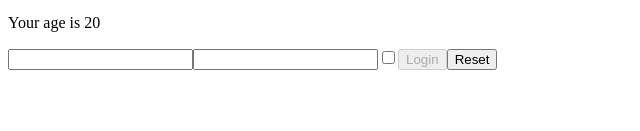
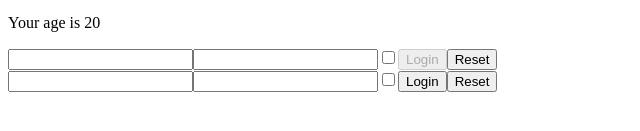
Before and after one commit to RobiChiri/React, a React (Vite) app in the folder vite-project/: page / in a window 1280 px wide. Shown: the part 383-514 px from the top of the page, without its empty margins (0-640 px from the left). Built offline with nearby package versions, Linux system fonts and the light colour scheme.

Commit message:
esercizio-21

```diff
--- a/vite-project/src/App.jsx
+++ b/vite-project/src/App.jsx
@@ -6,6 +6,7 @@ import { Clock } from "./Clock";
 import { MouseClicker } from "./MouseClicker";
 import { InteractiveWelcome } from "./InteractiveWelcome";
 import { Login } from "./Login";
+import { UncontrolledForm } from "./UncontrolledForm";
 
 export function App() {
   function handleButtonClick() {
@@ -26,6 +27,7 @@ export function App() {
       <MouseClicker />
       <InteractiveWelcome />
       <Login onLogin={onLogin} />
+      <UncontrolledForm />
     </div>
   );
 }
--- /dev/null
+++ b/vite-project/src/UncontrolledForm.jsx
@@ -0,0 +1,26 @@
+export function UncontrolledForm() {
+  function handleSubmit(event) {
+    event.preventDefault();
+
+    const formData = new FormData();
+    event.target;
+
+    const data = {
+      username: formData.get("username"),
+      password: formData.get("password"),
+      session: formData.get("session") === "on" ? true : false,
+    };
+
+    console.log(data);
+  }
+
+  return (
+    <form onSubmit={handleSubmit}>
+      <input name="username" />
+      <input name="password" type="password" />
+      <input name="session" type="checkbox" />
+      <button>Login</button>
+      <button type="reset">Reset</button>
+    </form>
+  );
+}
```
